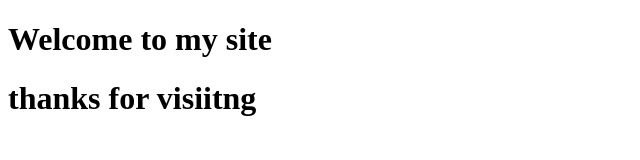
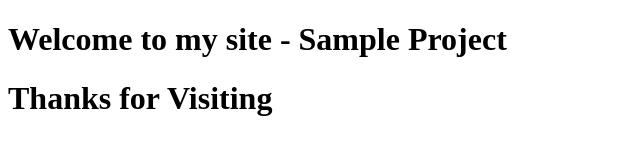
Before and after one commit to VTejasri/mysite101, a plain HTML site: page index.html in a window 1280 px wide. Shown: the whole page, without its empty margins (0-640 px from the left). Drawn offline with Linux system fonts and the light colour scheme.

Commit message:
Update index.html

```diff
--- a/index.html
+++ b/index.html
@@ -7,9 +7,9 @@
     <title>Document</title>
 </head>
 <body>
-    <h1>Welcome to my site</h1>
+    <h1>Welcome to my site - Sample Project</h1>
     <footer>
-        <h1>thanks for visiitng</h1>
+        <h1>Thanks for Visiting</h1>
     </footer>
 </body>
 </html>
```
